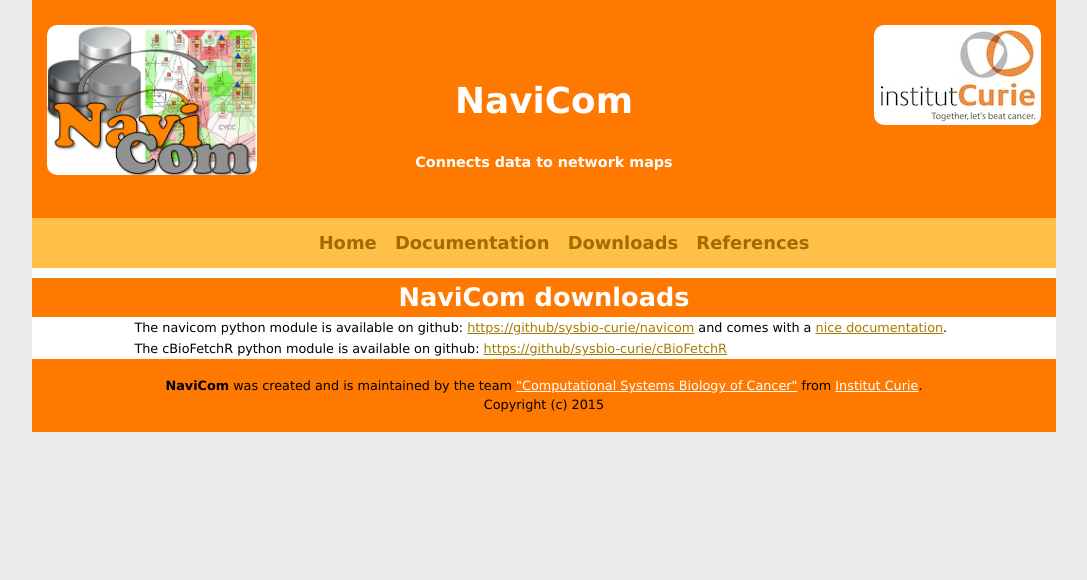
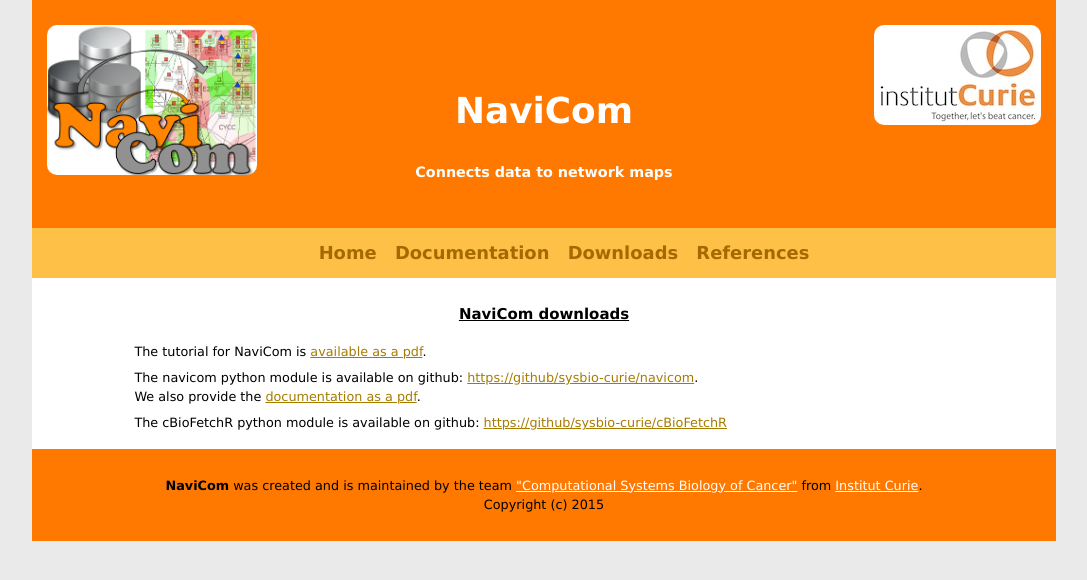
Before and after one commit to MathurinD/NaviCom_portal, a PHP site: page /downloads.php in a window 1280 px wide. Shown: the top 580 px of the page, without its empty margins (96-1183 px from the left). Run offline with PHP 8.4, Linux system fonts and the light colour scheme.

Commit message:
Separate completeExport treatment
Separate completeExport from the real display modes.
Attach the onclick event in the javascript, when both js functions and
the DOM are loaded.
Add downloads.

```diff
--- a/bridge.css
+++ b/bridge.css
@@ -15,6 +15,7 @@ body {
 
 section, div {
     padding-top: 10px;
+    padding-bottom: 10px;
     background: white;
 }
 
@@ -122,7 +123,7 @@ h4 {
 
 p {
     padding: 1px;
-    margin: auto;
+    margin: 5px auto;
     text-align: justify;
     width: 80%;
 }
--- a/downloads.php
+++ b/downloads.php
@@ -13,10 +13,15 @@
         ?>
 
         <section>
-            <h2 id="downloads">NaviCom downloads</h2>
+            <h3 id="downloads">NaviCom downloads</h3>
 
             <p>
-                The navicom python module is available on github: <a href="https://github/sysbio-curie/navicom">https://github/sysbio-curie/navicom</a> and comes with a <a href="./refman.pdf">nice documentation</a>.
+                The tutorial for NaviCom is <a href="./tutorial.pdf">available as a pdf</a>.
+            </p>
+
+            <p>
+                The navicom python module is available on github: <a href="https://github/sysbio-curie/navicom">https://github/sysbio-curie/navicom</a>.<br/>
+                We also provide the <a href="./refman.pdf">documentation as a pdf</a>.
             </p>
 
             <p>
```
Also changed, not shown: bridge.js (+14 -0 lines), bridge.php (+9 -5 lines).
